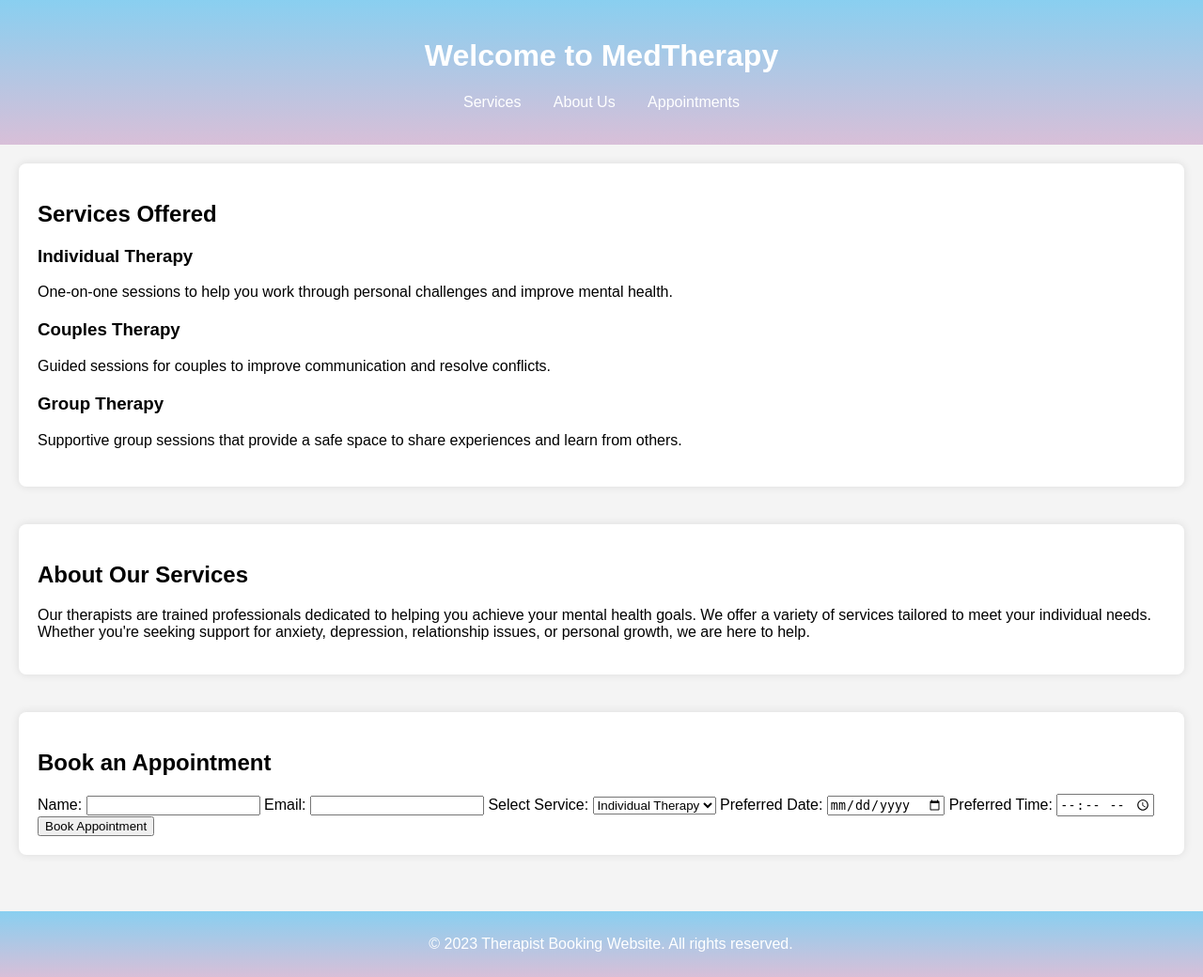
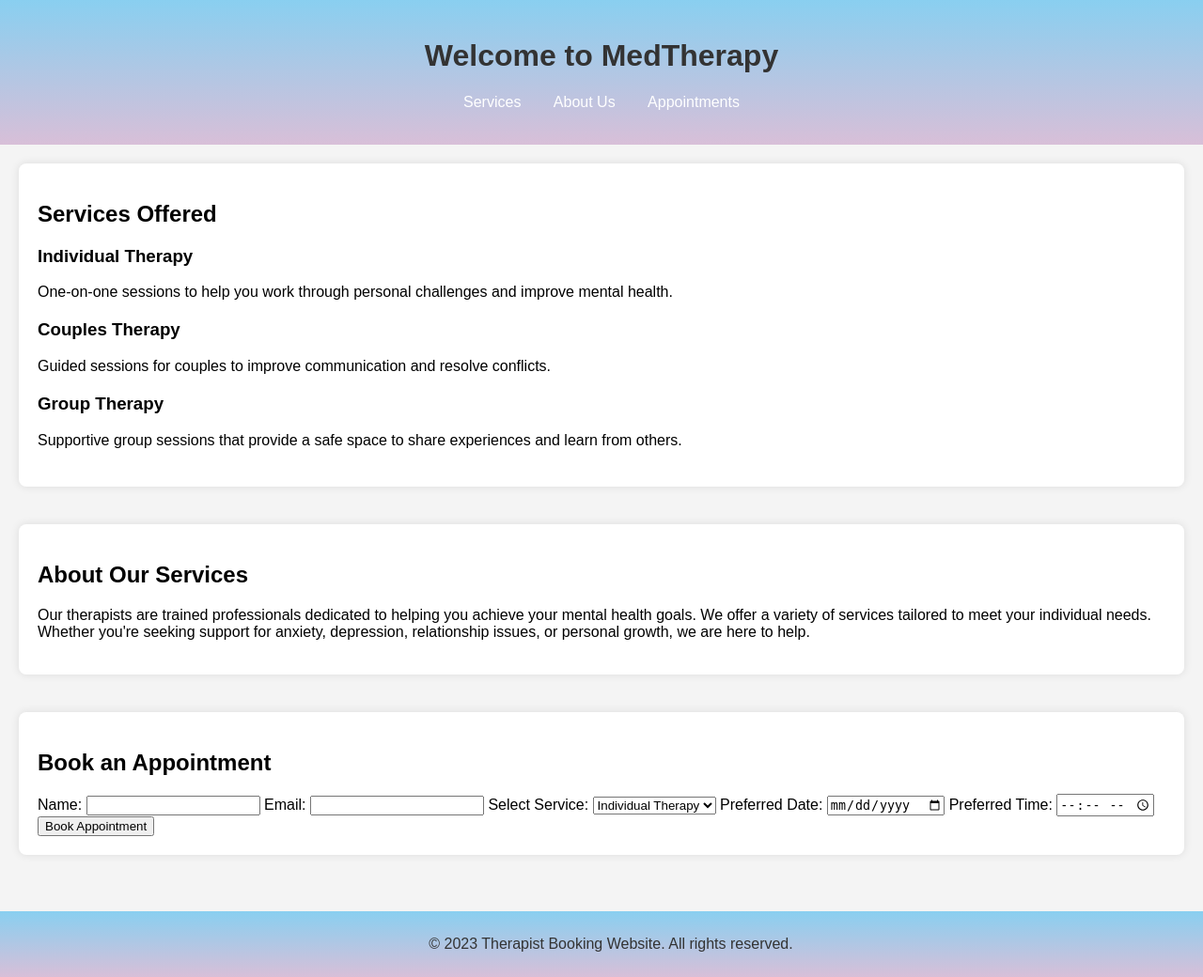
Before and after one commit to 1Zephyr2/3HFinalProject, a PHP site: page / in a window 1280 px wide. Shown: the whole page at 94% size. Run offline with PHP 8.4, Linux system fonts and the light colour scheme.

Commit message:
Final Project

```diff
--- a/Login/create-account.php
+++ b/Login/create-account.php
@@ -27,7 +27,7 @@
                 <input type="password" id="confirmPassword" name="confirmPassword" required>
             </div>
             <button type="submit">Create Account</button>
-            <p class="message">Already have an account? <a href="login.php">Login here</a></p>
+            <p class="message">Already have an account? <a href="index.php">Login here</a></p>
         </form>
     </div>
     <script src="create-account.js"></script>
--- a/Mainpage/styles.css
+++ b/Mainpage/styles.css
@@ -7,7 +7,7 @@ body {
 
 header {
     background: linear-gradient(to bottom, #89CFF0, #D8BFD8);
-    color: white;
+    color: #333;
     padding: 20px;
     text-align: center;
 }
@@ -47,7 +47,7 @@ footer {
     text-align: center;
     padding: 10px;
     background: linear-gradient(to bottom, #89CFF0, #D8BFD8);
-    color: white;
+    color: #333;
     position: relative;
     bottom: 0;
     width: 100%;
```
